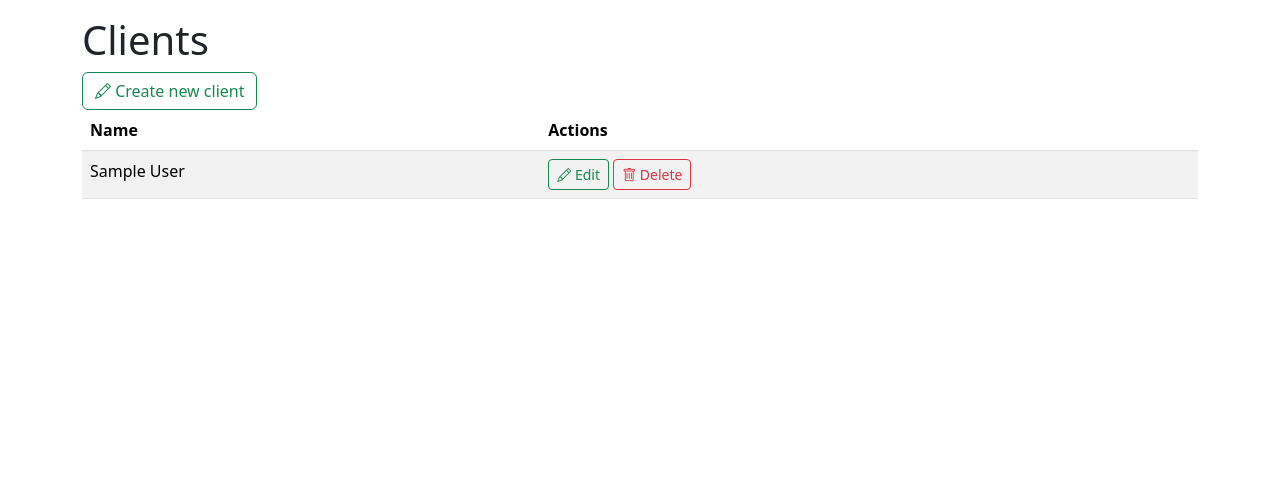
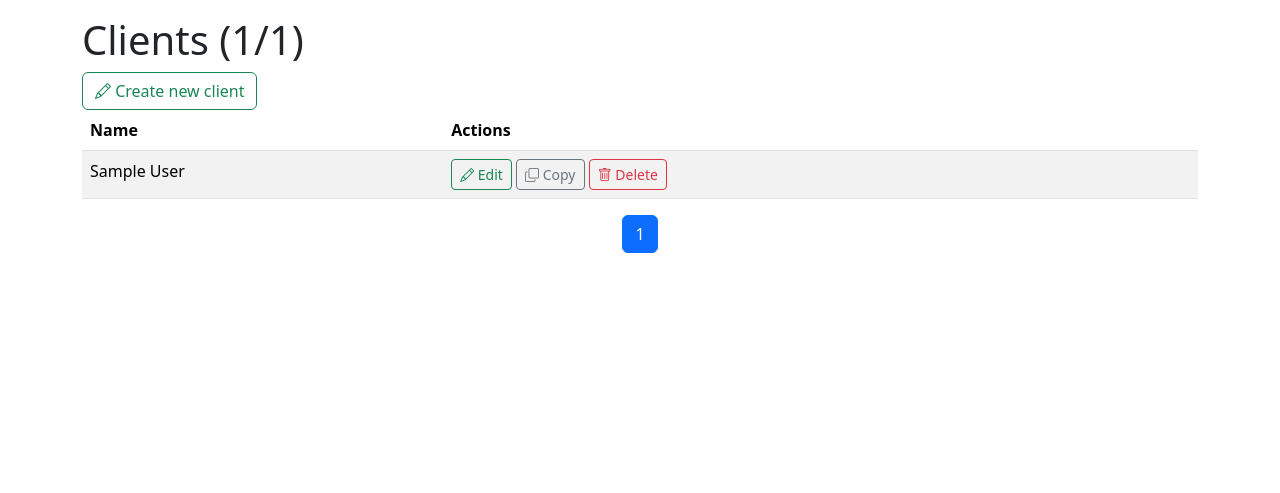
Before and after one commit to wachjose88/courseDB, a Django app: page /client/list in a window 1280 px wide. Shown: the part 104-597 px from the top of the page. Run offline with Django 5.2, Linux system fonts and the light colour scheme; a user stored in the database is signed in; tables that the repository leaves empty hold one stand-in row (values such as "Sample post"); some libraries are stand-ins or nearby versions.

Commit message:
created at, copy client, paginator

```diff
--- a/coursedb/core/models.py
+++ b/coursedb/core/models.py
@@ -1,4 +1,5 @@
 from django.contrib.auth.models import AbstractUser, PermissionsMixin
+from django.utils import timezone
 from django.utils.translation import gettext_lazy as _
 from django.db import models
 from django_countries.fields import CountryField
@@ -52,7 +53,18 @@ class PhoneMixin(models.Model):
         abstract = True
 
 
-class Company(AddressMixin, EMailMixin, PhoneMixin):
+class CreatedAtMixin(models.Model):
+
+    created_at = models.DateTimeField(
+        default=timezone.now,
+        verbose_name=_('E-mail')
+    )
+
+    class Meta:
+        abstract = True
+
+
+class Company(AddressMixin, EMailMixin, PhoneMixin, CreatedAtMixin):
 
     name = models.CharField(
         max_length=128,
@@ -104,7 +116,7 @@ class Family(models.Model):
         verbose_name_plural = _('Families')
 
 
-class Client(AddressMixin, EMailMixin, PhoneMixin):
+class Client(AddressMixin, EMailMixin, PhoneMixin, CreatedAtMixin):
 
     GENDER_MALE = 'm'
     GENDER_FEMALE = 'f'
--- a/coursedb/core/templates/core/clients/list.html
+++ b/coursedb/core/templates/core/clients/list.html
@@ -16,7 +16,10 @@
 {% endblock %}
 
 {% block content %}
-    <h1>{% translate 'Clients' %}</h1>
+    <h1>
+        {% translate 'Clients' %}
+        ({{ clients.number }}/{{ clients.paginator.num_pages }})
+    </h1>
 
     <a href="{% url 'core.client.create' %}" class="btn btn-outline-success">
         <i class="bi bi-pencil"></i> {% translate 'Create new client' %}
@@ -38,6 +41,10 @@
                                 class="btn btn-outline-success btn-sm">
                             <i class="bi bi-pencil"></i> {% translate 'Edit' %}
                         </a>
+                        <a href="{% url 'core.client.copy' client_id=client.id %}"
+                                class="btn btn-outline-secondary btn-sm">
+                            <i class="bi bi-copy"></i> {% translate 'Copy' %}
+                        </a>
                         <a href="{% url 'core.client.delete' client_id=client.id %}"
                                 class="btn btn-outline-danger btn-sm"
                                 onclick="return confirm('{% translate 'Are you sure you want to delete this client?' %}')">
@@ -48,4 +55,38 @@
             {% endfor %}
         </tbody>
     </table>
+
+    <nav aria-label="client pagination">
+        <ul class="pagination justify-content-center">
+
+            {% if clients.has_previous %}
+                <li class="page-item">
+                    <a class="page-link" href="?page=1">{% translate 'First' %}</a>
+                </li>
+                <li class="page-item">
+                    <a class="page-link" href="?page={{ clients.previous_page_number }}">
+                        {% translate 'Previous' %}</a>
+                </li>
+            {% endif %}
+
+            {% for page_num in clients.paginator.page_range %}
+                <li class="page-item{% if clients.number == page_num %} active{% endif %}">
+                    <a class="page-link" href="?page={{ page_num }}">{{ page_num }}</a>
+                </li>
+            {% endfor %}
+
+            {% if clients.has_next %}
+                <li class="page-item">
+                    <a class="page-link" href="?page={{ clients.next_page_number }}">
+                        {% translate 'Next' %}</a>
+                </li>
+                <li class="page-item">
+                    <a class="page-link" href="?page={{ clients.paginator.num_pages }}">
+                        {% translate 'Last' %}</a>
+                </li>
+            {% endif %}
+        </ul>
+    </nav>
+
+
 {% endblock %}
--- a/coursedb/core/urls.py
+++ b/coursedb/core/urls.py
@@ -12,6 +12,8 @@ urlpatterns = [
          name='core.client.edit'),
     path('client/<int:client_id>/delete', clients.client_delete,
          name='core.client.delete'),
+    path('client/<int:client_id>/copy', clients.client_copy,
+         name='core.client.copy'),
 
     path("login/", av.LoginView.as_view(), name="login"),
     path("logout/", av.LogoutView.as_view(), name="logout"),
--- a/coursedb/core/views/clients.py
+++ b/coursedb/core/views/clients.py
@@ -1,5 +1,6 @@
 from django.contrib import messages
 from django.contrib.auth.decorators import login_required
+from django.core.paginator import Paginator
 from django.shortcuts import render, get_object_or_404, redirect
 from django.utils.translation import gettext as _
 
@@ -10,6 +11,9 @@ from forms import ClientForm
 @login_required
 def client_list(request):
     clients = request.user.company.clients.all()
+    paginator = Paginator(clients, 10)
+    page = request.GET.get('page')
+    clients = paginator.get_page(page)
     params = {
         'clients': clients,
     }
@@ -53,3 +57,15 @@ def client_delete(request, client_id):
     client.delete()
     messages.success(request, _('Client deleted successfully'))
     return redirect('core.client.list')
+
+
+@login_required
+def client_copy(request, client_id):
+    client = get_object_or_404(Client, pk=client_id)
+    client.pk = None
+    client.id = None
+    client.last_name = client.last_name + _(' (copy)')
+    client._state.adding = True
+    client.save()
+    messages.success(request, _('Client copied successfully'))
+    return redirect('core.client.list')
```
Also changed, not shown: coursedb/core/migrations/0004_client_created_at_company_created_at.py (added).
